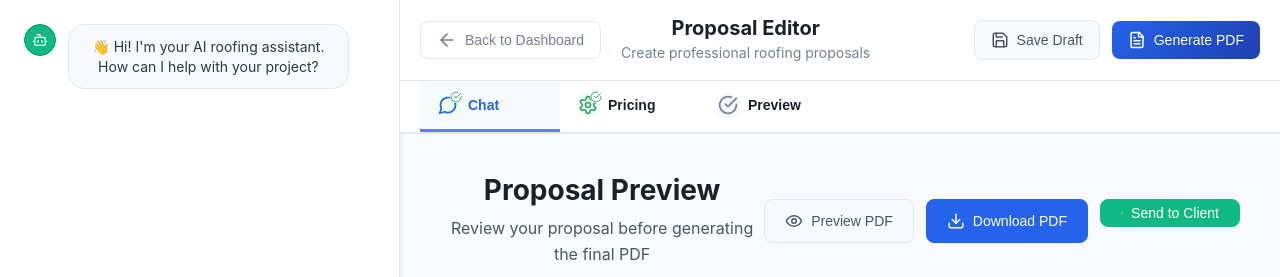
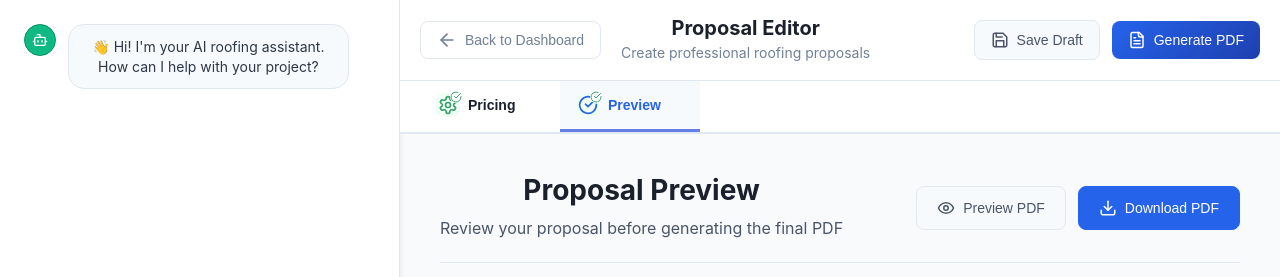
Before and after one commit to timcoe429/roofing-proposal-app, a React (Create React App) app in the folder client/: page /proposal/new in a window 1280 px wide. Shown: the top 277 px of the page. Built offline with nearby package versions, Linux system fonts and the light colour scheme; no server answers; sample sign-in values are in the browser's storage.

Commit message:
Updates 33

```diff
--- a/client/src/components/Layout/Navigation.jsx
+++ b/client/src/components/Layout/Navigation.jsx
@@ -3,11 +3,6 @@ import { MessageCircle, Settings, CheckCircle } from 'lucide-react';
 import './Navigation.css';
 
 const tabs = [
-  {
-    id: 'chat',
-    label: 'Chat',
-    icon: MessageCircle
-  },
   {
     id: 'pricing',
     label: 'Pricing',
@@ -23,12 +18,10 @@ const tabs = [
 export default function Navigation({ activeTab, setActiveTab, proposalData }) {
   const isTabComplete = (tabId) => {
     switch (tabId) {
-      case 'chat':
-        return true; // Always available
       case 'pricing':
         return true; // Always available
       case 'preview':
-        return proposalData?.clientName && proposalData?.measurements?.totalSquares > 0;
+        return true; // Always available
       default:
         return false;
     }
--- a/client/src/components/Preview/ProposalPreview.css
+++ b/client/src/components/Preview/ProposalPreview.css
@@ -107,17 +107,18 @@
 }
 
 .company-logo {
-  margin-bottom: 16px;
+  margin-bottom: 20px;
+  display: flex;
+  justify-content: center;
 }
 
 .company-logo img {
-  max-width: 120px;
-  max-height: 80px;
+  max-width: 200px;
+  max-height: 120px;
+  object-fit: contain;
   border-radius: 8px;
-  object-fit: contain;
-  border: 1px solid #e2e8f0;
-  background: #f8fafc;
-  padding: 8px;
+  filter: drop-shadow(0 2px 4px rgba(0, 0, 0, 0.1));
+  background: white;
 }
 
 .company-info h1 {
--- a/client/src/components/Preview/ProposalPreview.jsx
+++ b/client/src/components/Preview/ProposalPreview.jsx
@@ -36,10 +36,6 @@ export default function ProposalPreview({ proposalData, companyData }) {
           <button className="download-btn">
             <Download size={18} />
             Download PDF
-          </button>
-          <button className="send-btn">
-            <Send size={18} />
-            Send to Client
           </button>
         </div>
       </div>
--- a/client/src/pages/ProposalEditor.jsx
+++ b/client/src/pages/ProposalEditor.jsx
@@ -22,7 +22,7 @@ const ProposalEditor = () => {
   const navigate = useNavigate();
   const isNewProposal = !id;
 
-  const [activeTab, setActiveTab] = useState('chat');
+  const [activeTab, setActiveTab] = useState('preview');
   const [proposalData, setProposalData] = useState({
     clientName: '',
     clientEmail: '',
@@ -196,13 +196,6 @@ const ProposalEditor = () => {
           </div>
 
           <div className="content-body">
-            {activeTab === 'chat' && (
-              <ProposalPreview
-                proposalData={proposalData}
-                companyData={companyData}
-              />
-            )}
-
             {activeTab === 'pricing' && (
               <PricingManager />
             )}
```
